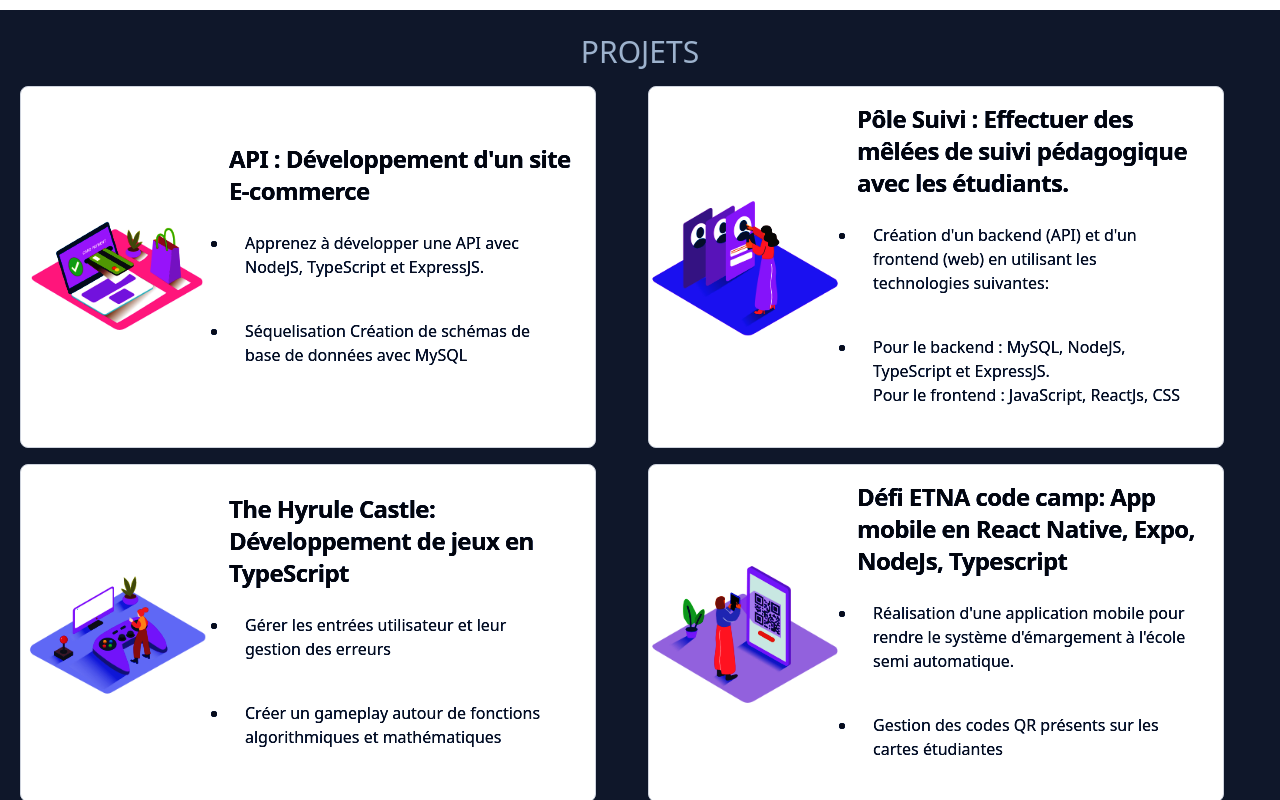
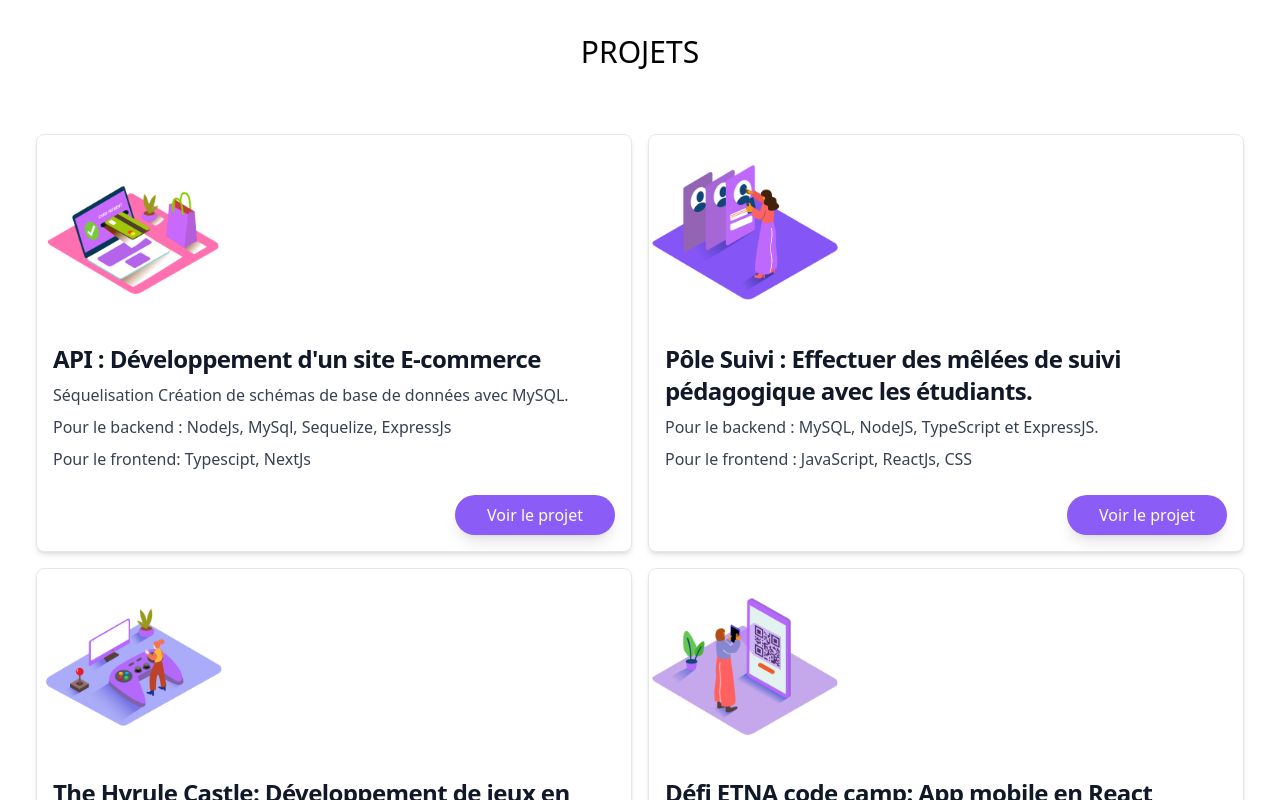
Before and after one commit to BasmaKasmi/Basma-s-Portfolio, a React (Create React App) app: page / in a window 1280 px wide. Shown: the part 3760-4560 px from the top of the page. Built offline with nearby package versions, Linux system fonts and the light colour scheme.

Commit message:
[edit-code] projects

```diff
--- a/src/components/Hero.jsx
+++ b/src/components/Hero.jsx
@@ -25,7 +25,7 @@ const Hero = () => {
             <p className={`text-xl sm:text-2xl font-bold ${animation} text-gray-700`}>Bonjour, je m'appelle</p>
             <h1 className={`py-3 text-4xl sm:text-6xl md:text-7xl font-bold ${animation} delay-200 text-violet-800`}>Basma KASMI,</h1>
             <h2 className={`text-xl sm:text-2xl font-bold ${animation} delay-400 text-gray-700`}>Développeuse Full Stack,</h2>
-            <a download="" href={Cv} className='btn font-sans inline-block mt-4 py-2 px-8 rounded-full bg-violet-500 hover:bg-violet-600 active:bg-violet-700 focus:outline-none focus:ring focus:ring-violet-300 text-white shadow-lg hover:shadow-xl transition duration-300 ease-in-out transform hover:-translate-y-1'>Télécharger CV</a>
+            <a  target="_blank" rel="noopener noreferrer" download="" href={Cv} className='btn font-sans inline-block mt-4 py-2 px-8 rounded-full bg-violet-500 hover:bg-violet-600 active:bg-violet-700 focus:outline-none focus:ring focus:ring-violet-300 text-white shadow-lg hover:shadow-xl transition duration-300 ease-in-out transform hover:-translate-y-1'>Télécharger CV</a>
         </div>
 
             <div>
@@ -36,8 +36,8 @@ const Hero = () => {
             border border-slate-300 rounded-xl text-center shadow-xl'>
                 <p className='flex justify-center font-semibold text-2xl'>Développement web</p>
                 <div className='flex justify-between flex-wrap px-4'>
-                    <a className='flex px-4 py-2 text-slate-500' href="https://www.wildcodeschool.com/fr-FR/blog/differences-backend-frontend-developpement-web"><DatabaseIcon className='h-6 text-indigo-600' />Back-end</a>
-                    <a className='flex px-4 py-2 text-slate-500' href="https://www.wildcodeschool.com/fr-FR/blog/differences-backend-frontend-developpement-web"><CodeIcon className='h-6 text-indigo-600' />Front-end</a>
+                    <a  target="_blank" rel="noopener noreferrer" className='flex px-4 py-2 text-slate-500' href="https://www.wildcodeschool.com/fr-FR/blog/differences-backend-frontend-developpement-web"><DatabaseIcon className='h-6 text-indigo-600' />Back-end</a>
+                    <a  target="_blank" rel="noopener noreferrer" className='flex px-4 py-2 text-slate-500' href="https://www.wildcodeschool.com/fr-FR/blog/differences-backend-frontend-developpement-web"><CodeIcon className='h-6 text-indigo-600' />Front-end</a>
                 </div>
             </div>
         </div>
--- a/src/components/Projets.jsx
+++ b/src/components/Projets.jsx
@@ -6,59 +6,84 @@ import etnaImg from '../assets/etna.png';
 import em from '../assets/QR.png';
 
 const Projets = () => {
+
+  const projects = [
+    {
+      id: 1,
+      title: "API : Développement d'un site E-commerce",
+      description: [
+        "Séquelisation Création de schémas de base de données avec MySQL.",
+
+        "Pour le backend : NodeJs, MySql, Sequelize, ExpressJs",
+        "Pour le frontend: Typescipt, NextJs"
+
+      ],
+      image: webImg,
+      link: "https://github.com/BasmaKasmi/my-API",
+    },
+    {
+      id: 2,
+      title: "Pôle Suivi : Effectuer des mêlées de suivi pédagogique avec les étudiants.",
+      description: [
+        "Pour le backend : MySQL, NodeJS, TypeScript et ExpressJS.",
+        "Pour le frontend : JavaScript, ReactJs, CSS"
+      ],
+      image: etnaImg,
+      link: " https://github.com/BasmaKasmi/Code-Camp-etna",
+    },
+    {
+      id: 3,
+      title: "The Hyrule Castle: Développement de jeux en TypeScript",
+      description: [
+        "Gérer les entrées utilisateur et leur gestion des erreurs. Créer un gameplay autour de fonctions algorithmiques et mathématiques, en utilisant le langage de programmation Typescript",
+      ],
+      image: ImgG,
+      link: "https://github.com/BasmaKasmi/The-Hyrule-castle",
+    },
+    {
+      id: 4,
+      title: "Défi ETNA code camp: App mobile en React Native, Expo, NodeJs, Typescript",
+      description: [
+        "Réalisation d'une application mobile pour rendre le système d'émargement à l'école semi automatique. Gestion des codes QR présents sur les cartes étudiantes",
+      ],
+      image: em,
+      link: "https://github.com/BasmaKasmi/D-fi-ETNA",
+    }
+  ];
+
+
   return (
     <div name='Projets' className='w-full text-white my-24'>
-      <div className='w-full h-[800px] bg-slate-900 absolute mix-blend-overlay'></div>
+      <div className='w-full h-[100%] absolute mix-blend-overlay'></div>
 
       <div className='max-w-[1240px] mx-auto py-2 '>
         <div className='text-center py-4 text-slate-300'>
-          <h2 className='text-3xl uppercase'>Projets</h2>
+          <h2 className='text-3xl  text-black uppercase'>Projets</h2>
         </div>
-        <div className='grid md:grid-cols-2 gap-4'>
-        <a href="#" className="flex flex-col items-center bg-white border rounded-lg md:flex-row md:max-w-xl">
-            <img className="object-cover w-full rounded-t-lg h-96 md:h-auto md:w-48 md:rounded-none md:rounded-l-lg" src={webImg} alt=""/>
+        <div className='grid md:grid-cols-2 gap-4 px-4 py-12'>
+        {projects.map((project) => (
+  <div key={project.id} className="group bg-white border rounded-lg shadow-md overflow-hidden transform transition duration-500 hover:scale-105">
+    <img className="object-cover w-full rounded-t-lg h-96 md:h-auto md:w-48 md:rounded-none md:rounded-l-lg" src={project.image} alt={project.title}/>
     <div className="flex flex-col justify-between p-4 leading-normal ">
-            <ol className='list-disc'>
-                <h5 className="mb-2 text-2xl font-bold tracking-tight text-gray-900 dark:text-white">API : Développement d'un site E-commerce</h5>
-                <li className="mb-2 font-normal text-gray-700 dark:text-gray-400">Apprenez à développer une API avec NodeJS, TypeScript et ExpressJS.</li>
-                <li className="mb-2 font-normal text-gray-700 dark:text-gray-400">Séquelisation Création de schémas de base de données avec MySQL</li>
-              </ol>
+      <h5 className="mb-2 text-2xl font-bold tracking-tight text-gray-900 group-hover:text-indigo-600 transition-colors duration-300">{project.title}</h5>
+      <div className="text-gray-700">
+        {project.description.map((line, index) => (
+          <p key={index} className="mb-2 font-normal">{line}</p>
+        ))}
       </div>
+      <div className="mt-4 self-end">
+      <a
+      href={project.link}
+      target="_blank"
+      rel="noopener noreferrer"
+      className="flex flex-col justify-center items-center btn font-sans py-2 px-8 rounded-full bg-violet-500 hover:bg-violet-600 active:bg-violet-700 focus:outline-none focus:ring focus:ring-violet-300 text-white shadow-lg hover:shadow-xl transition duration-300 ease-in-out transform hover:-translate-y-1"
+      >
+        Voir le projet
       </a>
-          <a href="#" className="flex flex-col items-center bg-white border rounded-lg md:flex-row md:max-w-xl">
-            <img className="object-cover w-full rounded-t-lg h-96 md:h-auto md:w-48 md:rounded-none md:rounded-l-lg" src={etnaImg} alt=""/>
-            <div className="flex flex-col justify-between p-4 leading-normal">
-              <ol className='list-disc'>
-                <h5 className="mb-2 text-2xl font-bold tracking-tight text-gray-900 dark:text-white"> Pôle Suivi : Effectuer des mêlées de suivi pédagogique avec les étudiants.</h5>
-                <li className="mb-2 font-normal text-gray-700 dark:text-gray-400">Création d'un backend (API) et d'un frontend (web) en utilisant les technologies suivantes:</li>
-                <li className="mb-2 font-normal text-gray-700 dark:text-gray-400">Pour le backend : MySQL, NodeJS, TypeScript et ExpressJS.<br /> Pour le frontend : JavaScript, ReactJs, CSS</li>
-
-              </ol>
       </div>
-          </a>
-          <a href="#" className="flex flex-col items-center bg-white border rounded-lg md:flex-row md:max-w-xl">
-            <img className="object-cover w-full rounded-t-lg h-96 md:h-auto md:w-48 md:rounded-none md:rounded-l-lg" src={ImgG} alt=""/>
-            <div className="flex flex-col justify-between p-4 leading-normal">
-            <ol className='list-disc'>
-                <h5 className="mb-2 text-2xl font-bold tracking-tight text-gray-900 dark:text-white">The Hyrule Castle: Développement de jeux en TypeScript</h5>
-                <li className="mb-2 font-normal text-gray-700 dark:text-gray-400">Gérer les entrées utilisateur et leur gestion des erreurs</li>
-                <li className="mb-2 font-normal text-gray-700 dark:text-gray-400">Créer un gameplay autour de fonctions algorithmiques et mathématiques</li>
-              </ol>
     </div>
-          </a>
-          <a href="#" className="flex flex-col items-center bg-white border rounded-lg md:flex-row md:max-w-xl">
-            <img className="object-cover w-full rounded-t-md h-96 md:h-auto md:w-48 md:rounded-none md:rounded-md" src={em} alt=""/>
-            <div className="flex flex-col justify-between p-4 leading-normal">
-            <ol className='list-disc'>
-                <h5 className="mb-2 text-2xl font-bold tracking-tight text-gray-900 dark:text-white">Défi ETNA code camp: App mobile en React Native, Expo,
-                NodeJs, Typescript</h5>
-                <li className="mb-2 font-normal text-gray-700 dark:text-gray-400">Réalisation d'une application mobile pour rendre le système d'émargement à l'école semi automatique.</li>
-                <li className="mb-2 font-normal text-gray-700 dark:text-gray-400">Gestion des codes QR présents sur les cartes étudiantes</li>
-              </ol>
   </div>
-          </a>
-
-
+))}
         </div>
       </div>
     </div>
```
Also changed, not shown: src/components/Footer.jsx (+2 -2 lines). Lines whose indentation alone changed are shown as unchanged.
